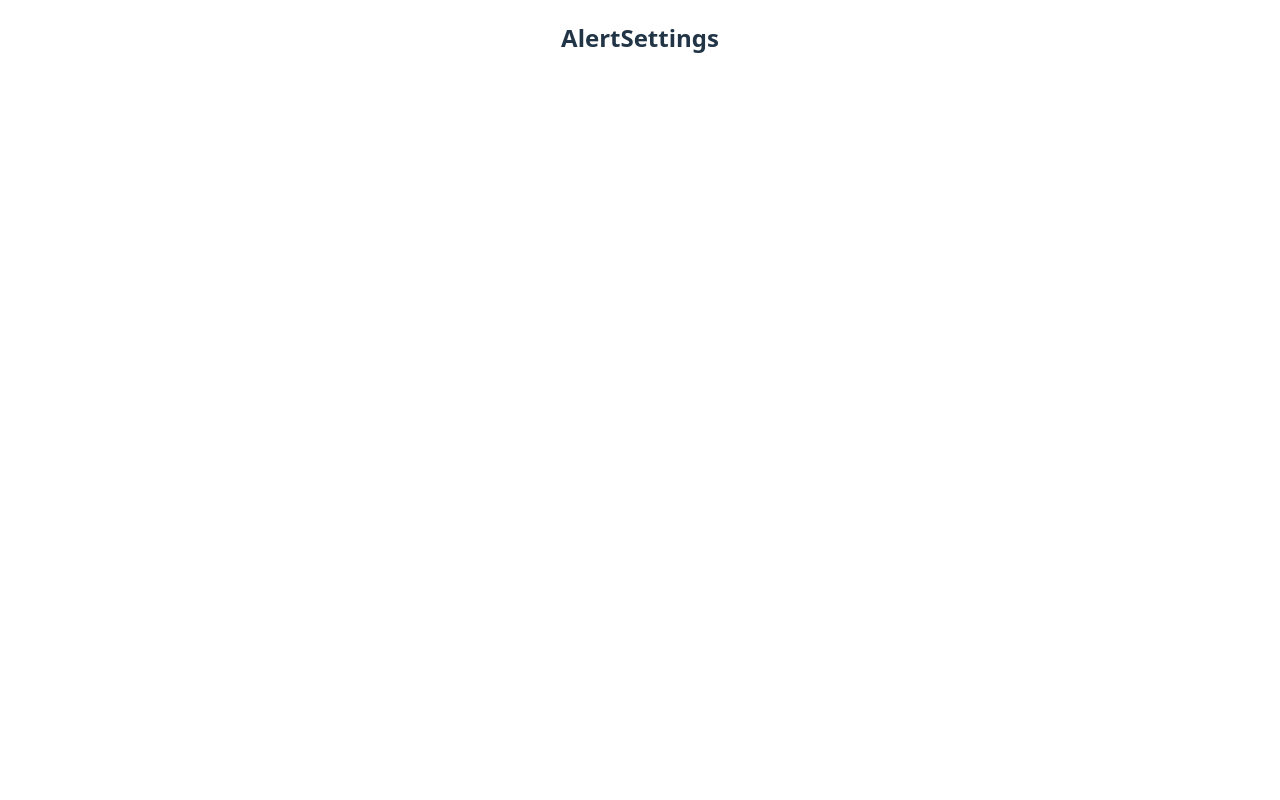
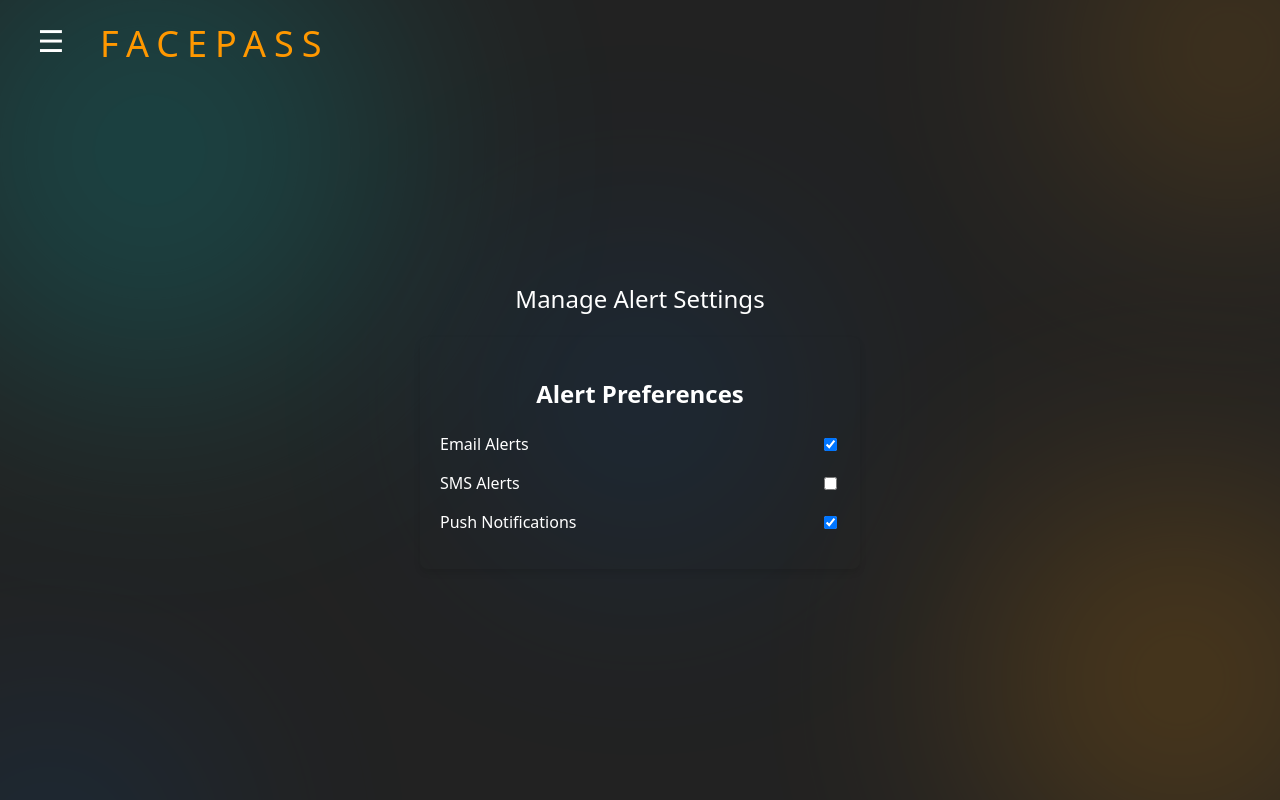
Before and after one commit to Proyecto-PTI/Frontend, a React (Vite) app: page /alert-settings in a window 1280 px wide. Built offline with nearby package versions, Linux system fonts and the light colour scheme.

Commit message:
Alert settings view done [first impression]

```diff
--- a/src/frames/AlertSettings.jsx
+++ b/src/frames/AlertSettings.jsx
@@ -1,7 +1,59 @@
-import React from 'react';
+import React, { useState } from 'react';
+import styles from './AlertSettings.module.css'; // Crea este archivo para los estilos
+import WebHeader from '../components/WebHeader';
+import NavBar from '../components/NavBar';
+import Background from '../components/Background';
 
 function AlertSettings() {
-    return <h2>AlertSettings</h2>;
-  }
+    const [settings, setSettings] = useState({
+        emailAlerts: true,
+        smsAlerts: false,
+        pushNotifications: true,
+    });
 
-  export default AlertSettings;
+    const handleToggle = (key) => {
+        setSettings((prev) => ({
+            ...prev,
+            [key]: !prev[key],
+        }));
+    };
+
+    return (
+        <div className={styles.frameContainer}>
+            <NavBar />
+            <div className={styles.container}>
+                <Background />
+                <WebHeader subtitle="Manage Alert Settings" />
+                <div className={styles.settingsWrapper}>
+                    <h2 className={styles.title}>Alert Preferences</h2>
+                    <div className={styles.setting}>
+                        <label>Email Alerts</label>
+                        <input
+                            type="checkbox"
+                            checked={settings.emailAlerts}
+                            onChange={() => handleToggle('emailAlerts')}
+                        />
+                    </div>
+                    <div className={styles.setting}>
+                        <label>SMS Alerts</label>
+                        <input
+                            type="checkbox"
+                            checked={settings.smsAlerts}
+                            onChange={() => handleToggle('smsAlerts')}
+                        />
+                    </div>
+                    <div className={styles.setting}>
+                        <label>Push Notifications</label>
+                        <input
+                            type="checkbox"
+                            checked={settings.pushNotifications}
+                            onChange={() => handleToggle('pushNotifications')}
+                        />
+                    </div>
+                </div>
+            </div>
+        </div>
+    );
+}
+
+export default AlertSettings;
--- /dev/null
+++ b/src/frames/AlertSettings.module.css
@@ -0,0 +1,37 @@
+.frameContainer {
+    display: flex;
+    flex-direction: column;
+    height: 100vh;
+    color: white;
+}
+
+.container {
+    flex: 1;
+    display: flex;
+    flex-direction: column;
+    align-items: center;
+    justify-content: center;
+    padding: 20px;
+}
+
+.settingsWrapper {
+    background: transparent; /* Elimina el fondo blanco */
+    border-radius: 8px;
+    padding: 20px;
+    box-shadow: 0 4px 6px rgba(0, 0, 0, 0.1);
+    width: 100%;
+    max-width: 400px;
+}
+
+.title {
+    font-size: 1.5rem;
+    margin-bottom: 20px;
+    text-align: center;
+}
+
+.setting {
+    display: flex;
+    justify-content: space-between;
+    align-items: center;
+    margin-bottom: 15px;
+}
```
